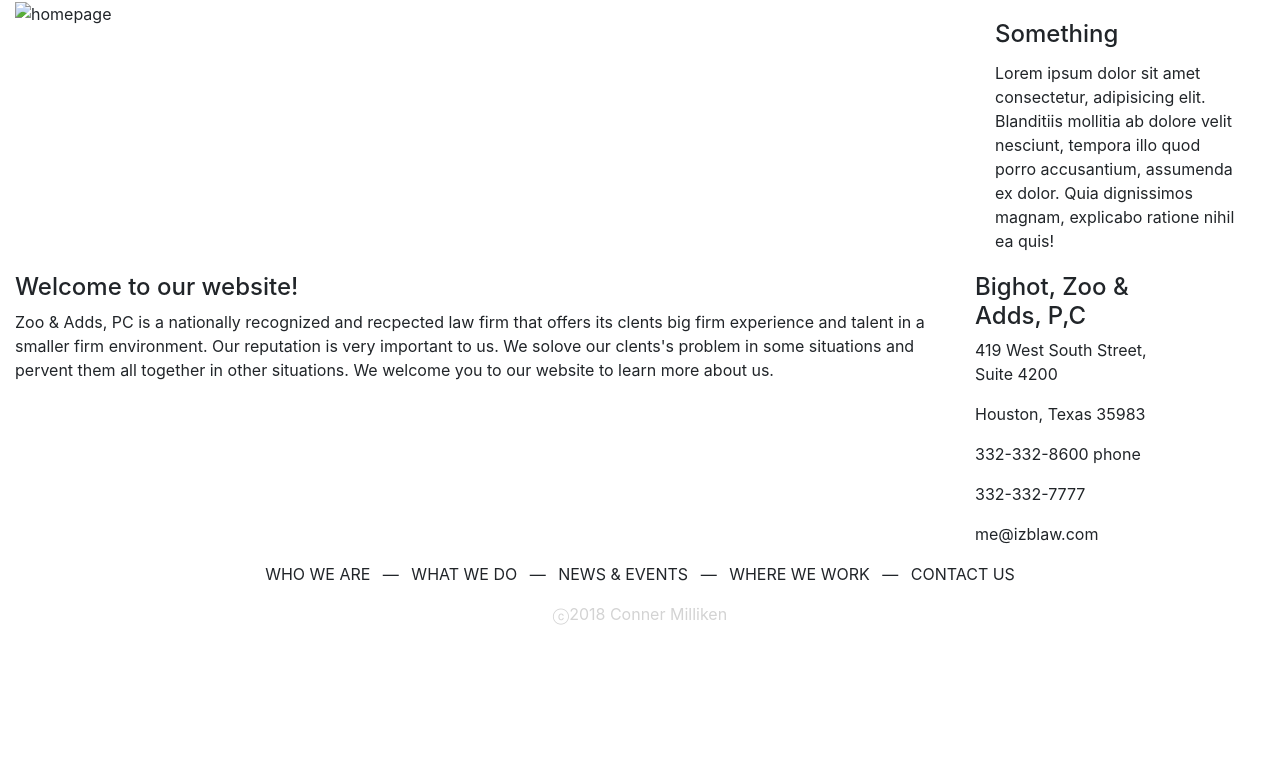
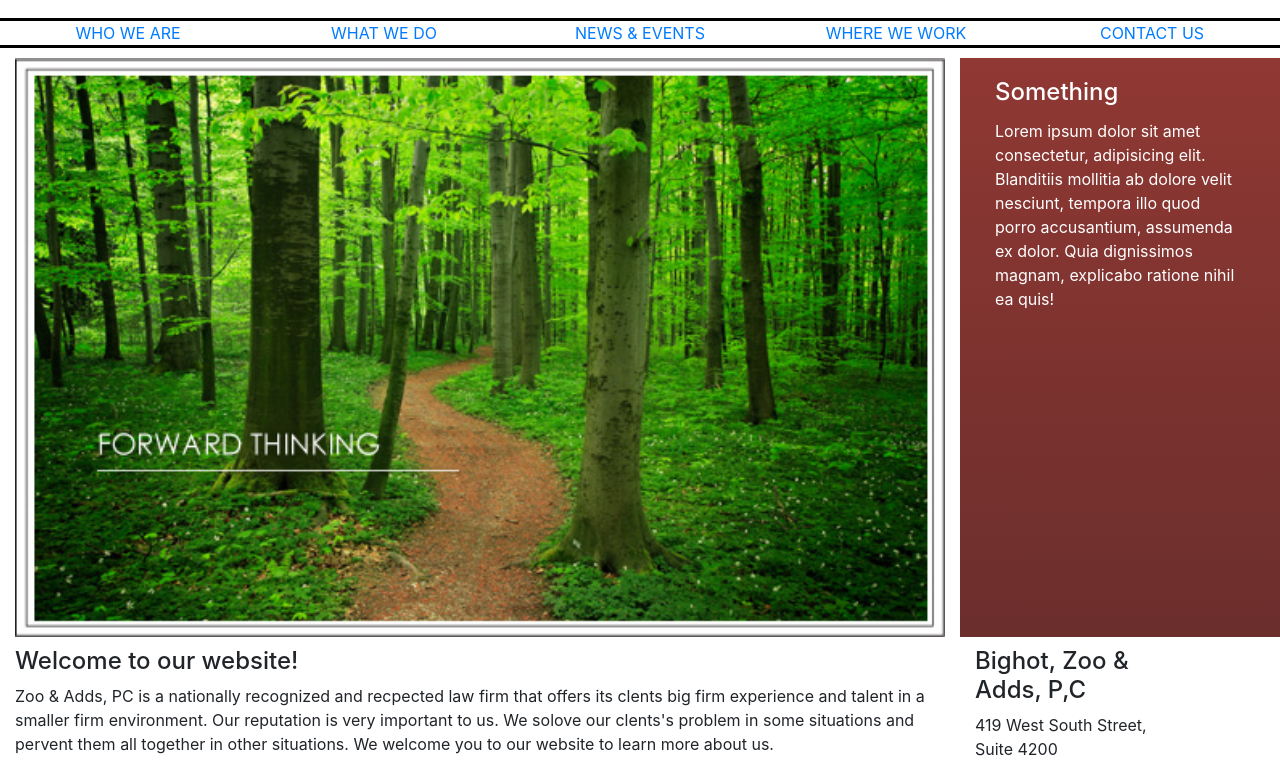
Before and after one commit to RD916/lzblaw, a plain HTML site: page lzblaw/index.html in a window 1280 px wide. Shown: the part 108-882 px from the top of the page. Before the commit the page ends 800 px from the top, so only its background shows below. Drawn offline with nearby package versions, Linux system fonts and the light colour scheme.

Commit message:
Update index.html
Updated 1/12/19

```diff
--- a/lzblaw/index.html
+++ b/lzblaw/index.html
@@ -10,7 +10,7 @@
     <!-- Bootstrap CSS -->
     <link rel="stylesheet" href="https://stackpath.bootstrapcdn.com/bootstrap/4.1.3/css/bootstrap.min.css" integrity="sha384-MCw98/SFnGE8fJT3GXwEOngsV7Zt27NXFoaoApmYm81iuXoPkFOJwJ8ERdknLPMO"
         crossorigin="anonymous">
-    <link rel="stylesheet" href="Homepage_Style.css">
+    <link rel="stylesheet" href="static\css\indexhomepagestyle.css">
 </head>
 <header>
     <div class="container">
@@ -26,19 +26,19 @@ http://placehold.it/318x76
 <div class="container-fluid">
     <div class="list-inline row header-border text-center">
         <div class="col">
-            <label>WHO WE ARE</label>
+            <a href="lzblaw\whoweare.html">WHO WE ARE</a>
         </div>
         <div class="col">
-            WHAT WE DO
+            <a href="lzblaw\whatwedo.html">WHAT WE DO</a>
         </div>
         <div class="col">
-            NEWS & EVENTS
+            <a href="lzblaw\attorneys.html">NEWS & EVENTS</a>
         </div>
         <div class="col">
-            WHERE WE WORK
+            <a href="lzblaw\wherewework.html">WHERE WE WORK</a>
         </div>
         <div class="col">
-            CONTACT US
+            <a href="lzblaw\contactus.html">CONTACT US</a>
         </div>
     </div>
 </div>
@@ -46,7 +46,7 @@ http://placehold.it/318x76
 <div class="container-fluid">
     <div class="row">
         <div class="col-md-9">
-            <img src="nza_slideshow.jpg" alt="homepage" style="width: 100%;;height:100%;">
+            <img src="images\nza_slideshow.jpg" alt="homepage" style="width: 100%;;height:100%;">
         </div>
         <div class="col-md-3">
             <div class="text-left height100p">
@@ -100,17 +100,16 @@ http://placehold.it/318x76
         crossorigin="anonymous"></script>
 </body>
 <footer>
-    <ul class="list-inline text-center">
-        <li class="list-inline-item">WHO WE ARE</a></li>
-        <li class="list-inline-item"> &mdash; </li>
-        <li class="list-inline-item">WHAT WE DO</a></li>
-        <li class="list-inline-item"> &mdash; </li>
-        <li class="list-inline-item">NEWS &amp; EVENTS</a></li>
-        <li class="list-inline-item"> &mdash; </li>
-        <li class="list-inline-item">WHERE WE WORK</a></li>
-        <li class="list-inline-item"> &mdash; </li>
-        <li class="list-inline-item">CONTACT US</a></li>
-    </ul>
+    <div class="container">
+        <div class="row">
+            <ul class="b">
+                <li><a href="whoweare.html">WHO WE ARE<span class="divider">&mdash;</span></a></li>
+                <li><a href="whatwedo.html">WHAT WE DO<span class="divider">&mdash;</span></a></li>
+                <li><a href="attorneys.html">NEWS & EVENTS<span class="divider">&mdash;</span></a></li>
+                <li><a href="wherewework.html">WHERE WE WORK<span class="divider">&mdash;</span></a></li>
+                <li><a href="contactus.html">CONTACT US<span class="divider"></span></a></li>
+            </ul>
+        </div>
     <div class="text-center">
         <p style="color:lightgray;">ⓒ2018 Conner Milliken</p>
     </div>
```
